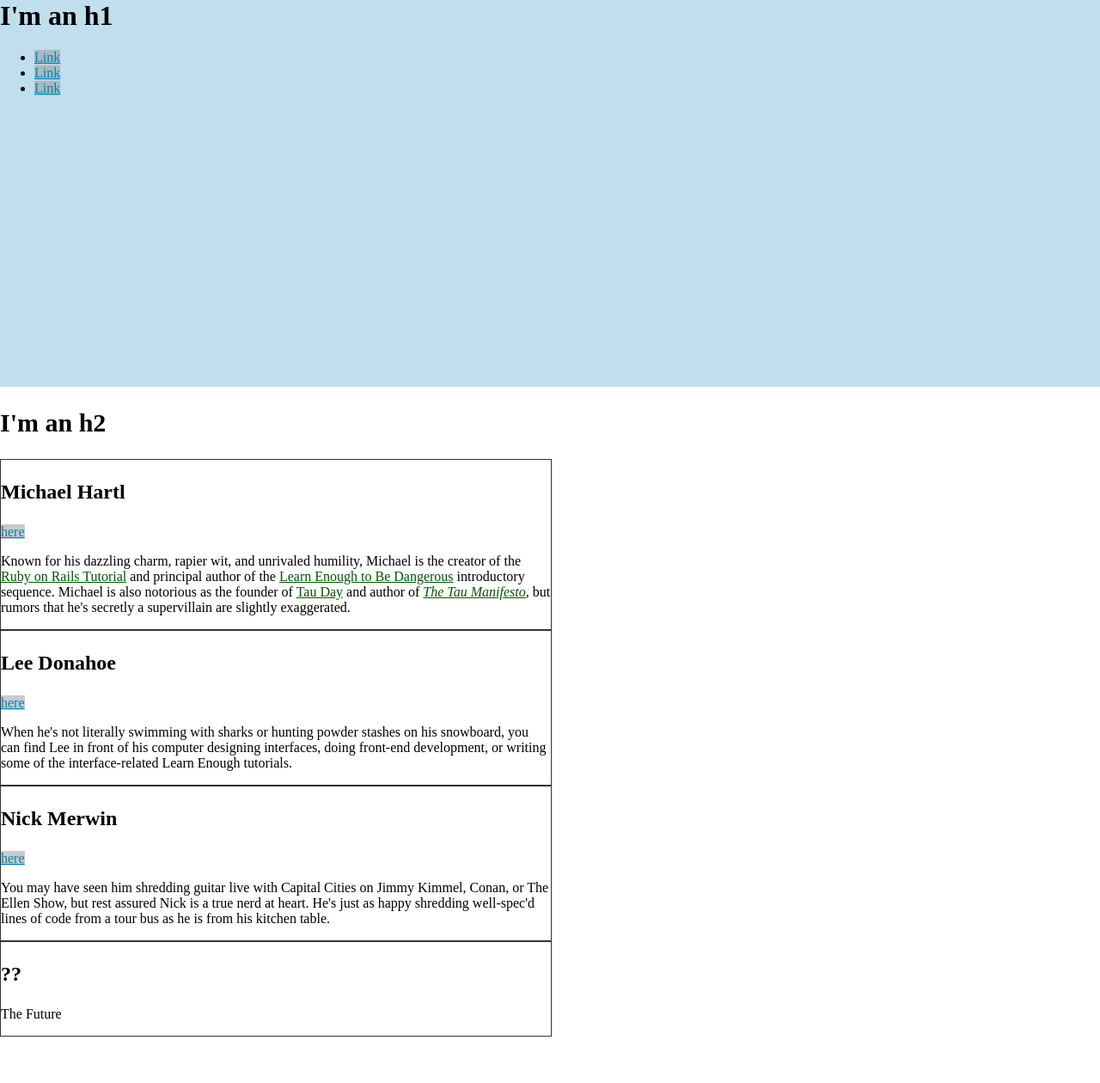
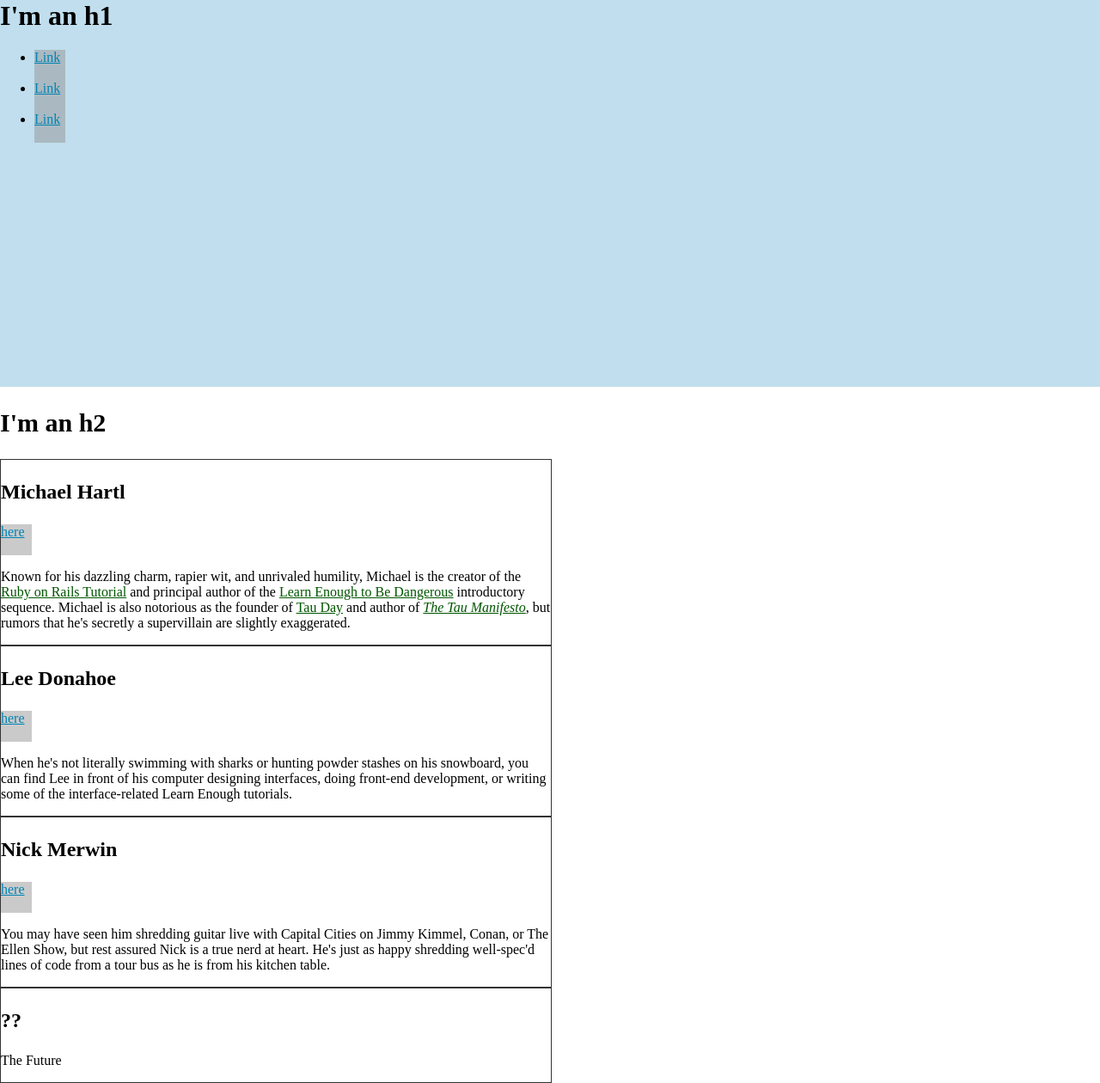
Before and after one commit to piccetto/piccetto.github.io, a Jekyll site: the page built from index.html, in a window 1280 px wide. Shown: the whole page at 86% size. Built offline with Jekyll 4.4.1, drawn with Linux system fonts in a browser that asks for light colours; before the commit the page ends 1206 px from its top, so only the background shows below that.

Commit message:
inline Vs block elements

```diff
--- a/assets/css/style.scss
+++ b/assets/css/style.scss
@@ -59,4 +59,7 @@ h2 {
 .social-link {
     background: $social-background;
     color: $twitter-dark-blue;
+    display: inline-block;
+    height: 36px;
+    width: 36px;
 }
```
